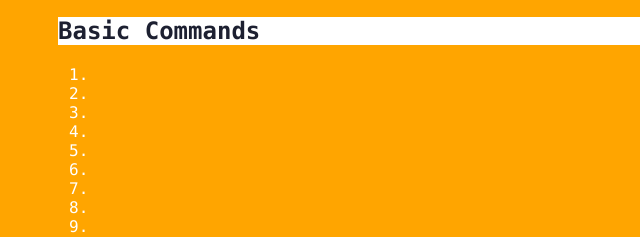
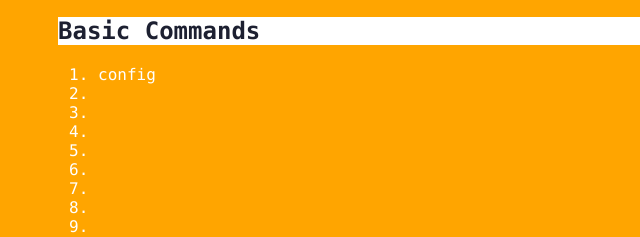
Before and after one commit to lvhlvh/git_learning, a plain HTML site: page index.html in a window 1280 px wide. Both pictures are taken after a click on the element "Basic Commands". Shown: the part 276-513 px from the top of the page, 0-640 px from the left. Drawn offline with Linux system fonts and the light colour scheme.

Commit message:
Add first git command: config

```diff
--- a/index.html
+++ b/index.html
@@ -29,7 +29,7 @@
         <div class="accordion"><h1>Basic Commands</h1></div>
             <div class="panel">
                 <ol>
-                    <li></li>
+                    <li>config</li>
                     <li></li>
                     <li></li>
                     <li></li>
```
